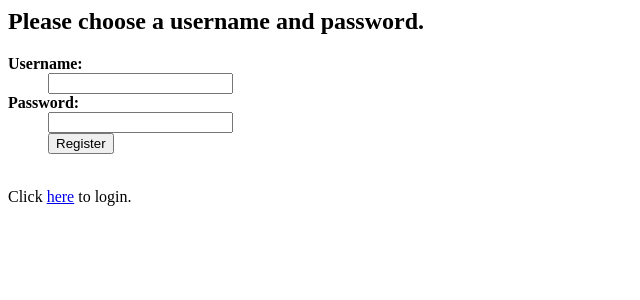
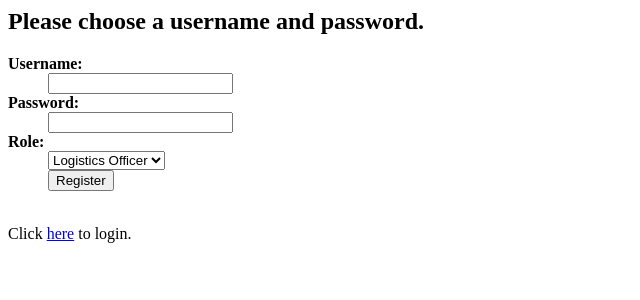
Before and after one commit to spargete/cis322-lost, a Flask app: page /create_user in a window 1280 px wide. Shown: the top 300 px of the page, without its empty margins (0-640 px from the left). Run offline with Flask 2, Linux system fonts and the light colour scheme; parts of the project's set-up code (start-up, migrations or seed data) failed here and were passed over; some libraries are stand-ins or nearby versions.

Commit message:
Step 4 testing

```diff
--- a/src/wsgi/app.py
+++ b/src/wsgi/app.py
@@ -13,14 +13,16 @@ def create_user():
 		cur = conn.cursor()
 		username = request.form['username']
 		password = request.form['password']
-		cur.execute('SELECT username FROM users WHERE username=%s', (username,))
+		role = request.form['role']
+		cur.execute('SELECT username FROM users WHERE username=%s;', (username,))
 		try:
 			result = cur.fetchone()
 		except ProgrammingError:
 			result = None
 
 		if result == None:
-			cur.execute('INSERT INTO users (username, password) VALUES (%s, %s)', (username, password))
+			cur.execute('INSERT INTO users (username, password) VALUES (%s, %s);', (username, password))
+			cur.execute('INSERT INTO user_is (role_fk, user_fk) VALUES ((SELECT role_pk FROM roles WHERE role_name=%s), (SELECT user_pk FROM users WHERE username=%s));', (role, username))
 			conn.commit()
 			cur.close()
 			conn.close()
@@ -40,7 +42,7 @@ def login():
 		cur = conn.cursor()
 		username = request.form['username']
 		password = request.form['password']
-		cur.execute('SELECT username, password FROM users WHERE username=%s AND password=%s', (username, password))
+		cur.execute('SELECT username, password FROM users WHERE username=%s AND password=%s;', (username, password))
 		try:
 			result = cur.fetchone()
 		except ProgrammingError:
--- a/src/wsgi/templates/create_user.html
+++ b/src/wsgi/templates/create_user.html
@@ -8,6 +8,11 @@
 				<dd><input type=text name=username maxlength=16>
 				<dt><b>Password:</b>
 				<dd><input type=password name=password maxlength=64>
+				<dt><b>Role:</b>
+				<dd><select name=role>
+					<option value="Logistics Officer">Logistics Officer</option>
+					<option value="Facilities Officer">Facilities Officer</option>
+				</select>
 				<dd><input type=submit value=Register>
 			</dl>
 		</form><br>
```
